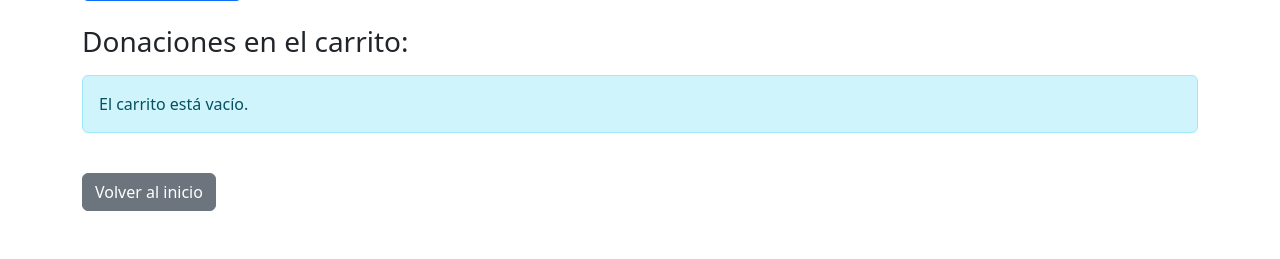
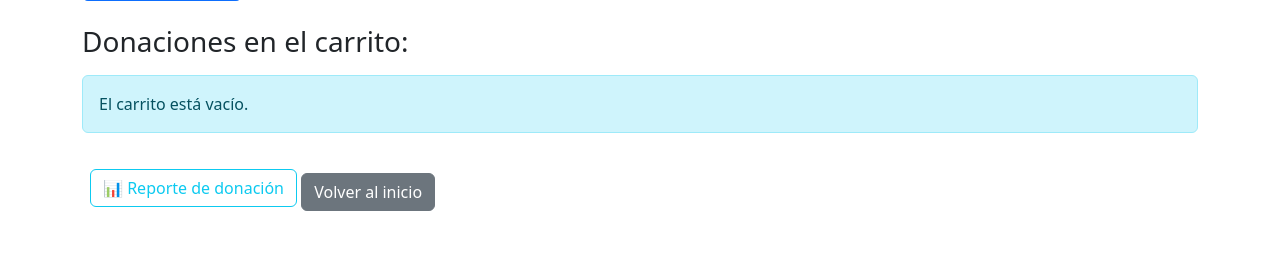
Before and after one commit to isaace1999/programacion_web_II, a PHP site: page /src/php/donaciones.php in a window 1280 px wide. Shown: the part 289-548 px from the top of the page. Run offline with PHP 8.4, Linux system fonts and the light colour scheme; data that the repository does not hold is empty.

Commit message:
Feature: Se añade la nueva característica que permite visualizar el reporte de donaciones, si tener que añadir primero un item al carrito

```diff
--- a/src/php/donaciones.php
+++ b/src/php/donaciones.php
@@ -84,15 +84,15 @@ $total_donaciones = array_sum(array_column($_SESSION['carrito_donaciones'], 'mon
         <input type="hidden" name="total_donacion" value="<?= $total_donaciones ?>">
         <button type="submit" class="btn btn-success mt-3">Donar ahora</button>
     </form>
+    <?php else: ?>
+        <div class="alert alert-info mt-3">El carrito está vacío.</div>
+    <?php endif; ?>
 
-    <!-- ✅ Botón de acceso al reporte -->
+    <!--Botón SIEMPRE visible -->
     <a href="reporte_donaciones.php" class="btn btn-outline-info mt-3 ms-2">📊 Reporte de donación</a>
-
-<?php else: ?>
-    <div class="alert alert-info mt-3">El carrito está vacío.</div>
-<?php endif; ?>
 
     <a href="../../index.php" class="btn btn-secondary mt-4">Volver al inicio</a>
 
+
 </body>
 </html>
```
